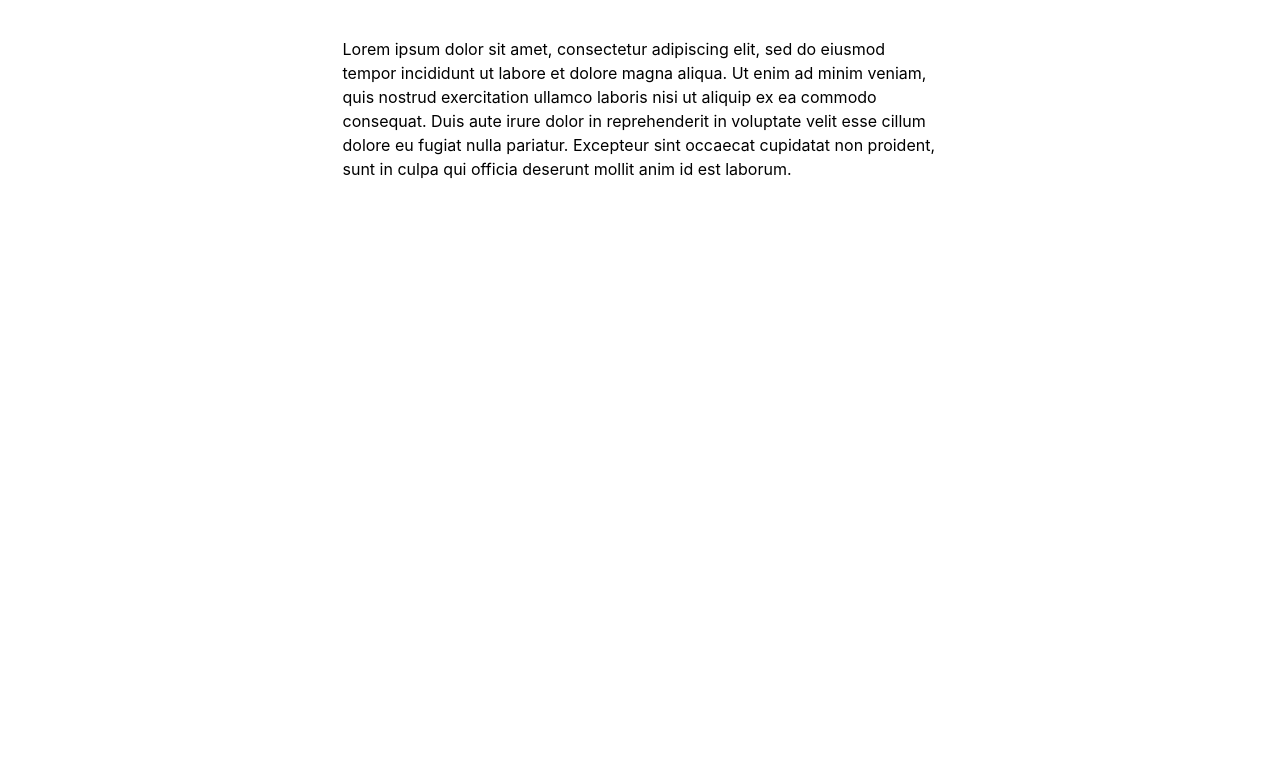
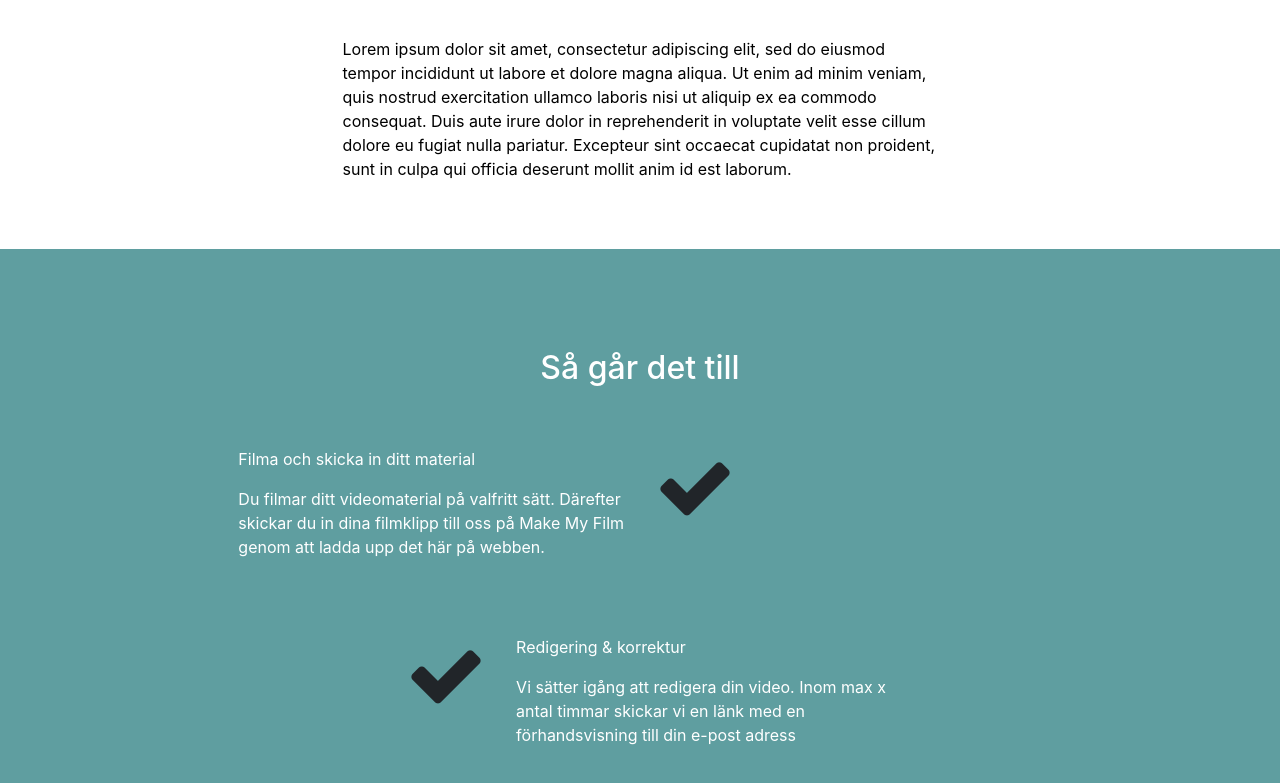
Before and after one commit to mackilanu/Advant-uppgift, a plain HTML site: page index.html in a window 1280 px wide. Shown: the part 701-1484 px from the top of the page. Before the commit the page ends 950 px from the top, so only its background shows below. Drawn offline with nearby package versions, Linux system fonts and the light colour scheme.

Commit message:
Added third section

```diff
--- a/css/index.css
+++ b/css/index.css
@@ -84,3 +84,16 @@ h1, h2, h3, h4, h5, h6, p, i, a{
     color: #FFF;
 
 }
+
+#section_3{
+    height: 100%;
+    background-color: cadetblue;
+}
+
+#content_3{
+    margin: 0 auto;
+}
+
+#header_3{
+
+}
--- a/index.html
+++ b/index.html
@@ -40,6 +40,39 @@
                 Excepteur sint occaecat cupidatat non proident, sunt in culpa qui officia deserunt mollit anim id est laborum.</p>
             </div>
         </div>
+
+        <div id="section_3" class="col-md-12">
+
+          <div id="main_3">
+          <h2 style="padding-top: 100px;" class="center" id="header_3">Så går det till</h2>
+
+          <div class="col-md-8" id="content_3" style="margin-top: 60px;">
+
+            <div class="row">
+             <div class="col-md-6">
+              <p>Filma och skicka in ditt material</p>
+              <p>Du filmar ditt videomaterial på valfritt sätt. Därefter skickar du in dina
+                 filmklipp till oss på Make My Film genom att ladda upp det här på webben.
+              </p>
+              </div>
+             <div class="col-md-4">
+                <span class="fa fa-check" style="font-size: 60pt;"></span>
+            </div>
+            </div>
+
+            <div class="row" style="margin-top: 60px;">
+                <div class="col-md-4">
+                  <span class="fa fa-check" style="font-size: 60pt; float: right;"></span>
+                 </div>
+                <div class="col-md-6">
+                  <p>Redigering & korrektur</p>
+                  <p>Vi sätter igång att redigera din video. Inom max x antal timmar skickar vi en länk med en förhandsvisning till din e-post adress</p>
+                </div>
+               </div>
+          </div>
+        </div>
+
+        </div>
     </body>
     <script src="https://ajax.googleapis.com/ajax/libs/jquery/3.3.1/jquery.min.js"></script>
     <script src="https://stackpath.bootstrapcdn.com/bootstrap/4.3.1/js/bootstrap.min.js" integrity="sha384-JjSmVgyd0p3pXB1rRibZUAYoIIy6OrQ6VrjIEaFf/nJGzIxFDsf4x0xIM+B07jRM" crossorigin="anonymous"></script>
```
